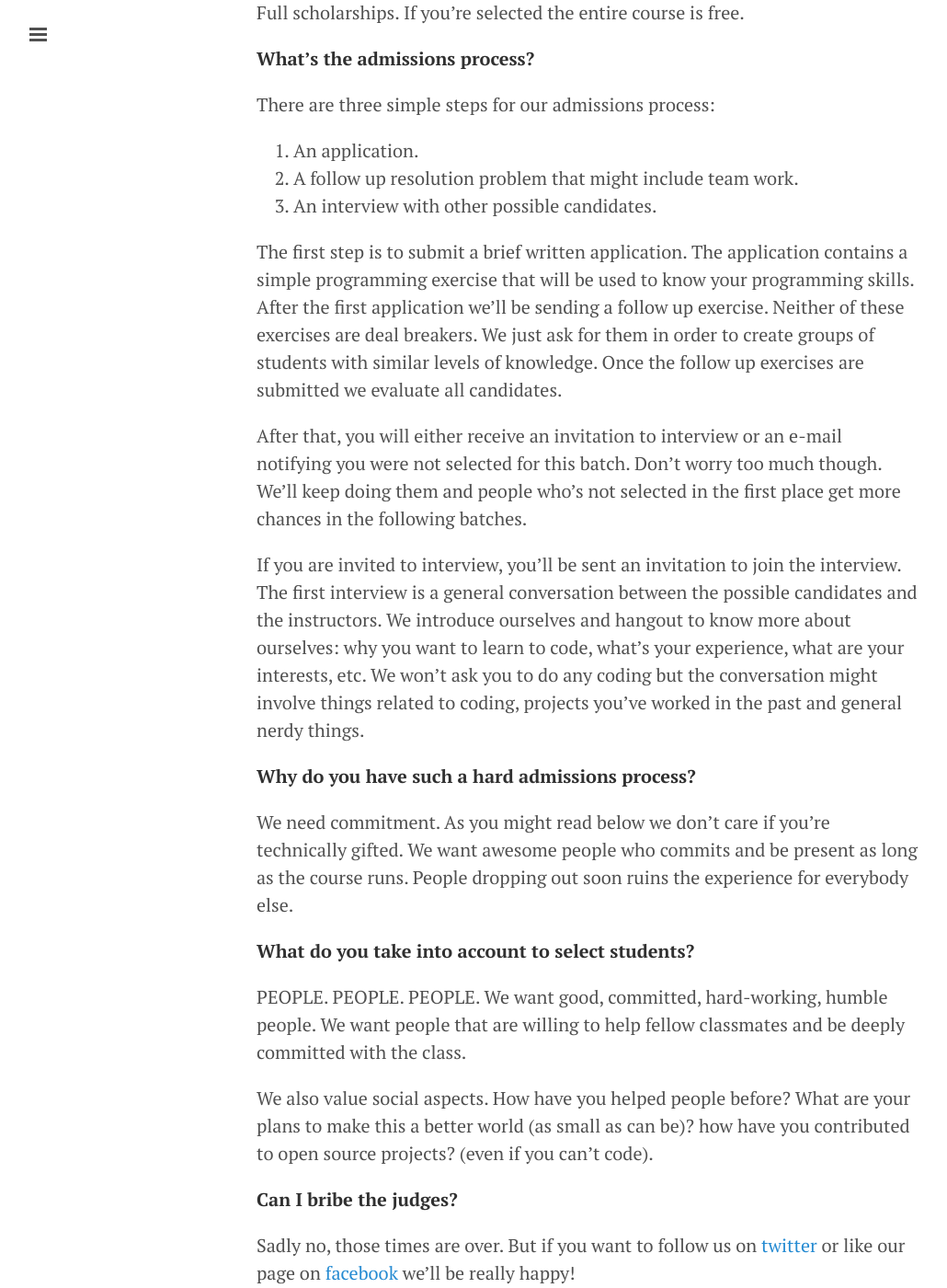
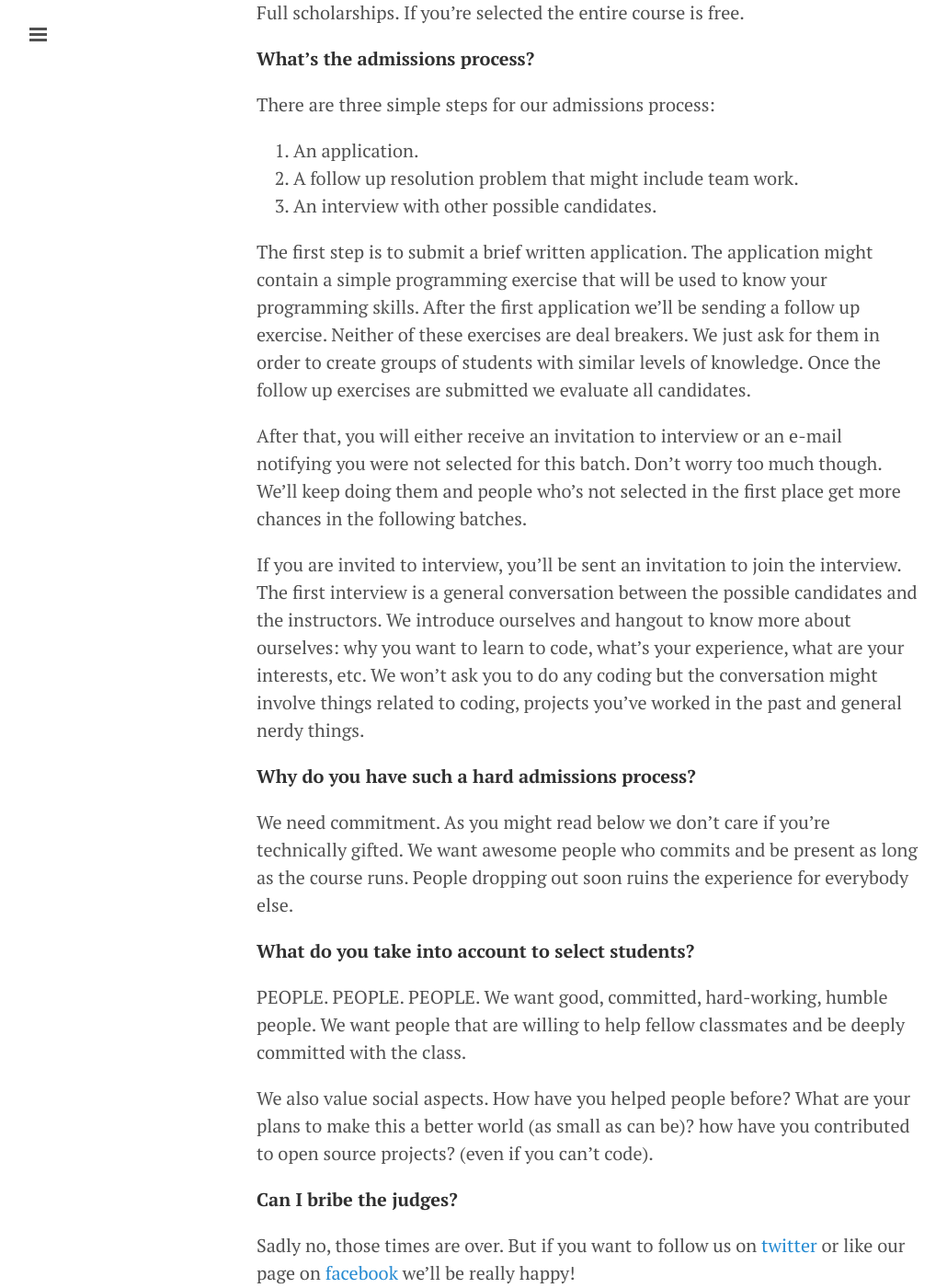
Before and after one commit to mcne65/rmotr.github.io, a Jekyll site: the page built from _posts/2015-01-08-scholarship-faqs.md, in a window 1280 px wide and 1400 px high, scrolled down 834 px. Shown: the whole window at 92% size, without its empty margins (1-1031 px from the left). Built offline with Jekyll 4.4.1, drawn with Linux system fonts in a browser that asks for light colours; Markdown is read by kramdown in place of the engine named in the settings; comment, search, counter and statistics services are not loaded; some of the changed text lies outside the part shown.

Commit message:
Update 2015-01-08-scholarship-faqs.md

```diff
--- a/_posts/2015-01-08-scholarship-faqs.md
+++ b/_posts/2015-01-08-scholarship-faqs.md
@@ -25,7 +25,7 @@ There are three simple steps for our admissions process:
 3. An interview with other possible candidates.
 
 
-The first step is to submit a brief written application. The application contains a simple programming exercise that will be used to know your programming skills. After the first application we'll be sending a follow up exercise. Neither of these exercises are deal breakers. We just ask for them in order to create groups of students with similar levels of knowledge. Once the follow up exercises are submitted we evaluate all candidates.
+The first step is to submit a brief written application. The application might contain a simple programming exercise that will be used to know your programming skills. After the first application we'll be sending a follow up exercise. Neither of these exercises are deal breakers. We just ask for them in order to create groups of students with similar levels of knowledge. Once the follow up exercises are submitted we evaluate all candidates.
 
 After that, you will either receive an invitation to interview or an e-mail notifying you were not selected for this batch. Don't worry too much though. We'll keep doing them and people who's not selected in the first place get more chances in the following batches.
 
```
Also changed, not shown: other parts of _posts/2015-01-08-scholarship-faqs.md (+1 -1 lines).
